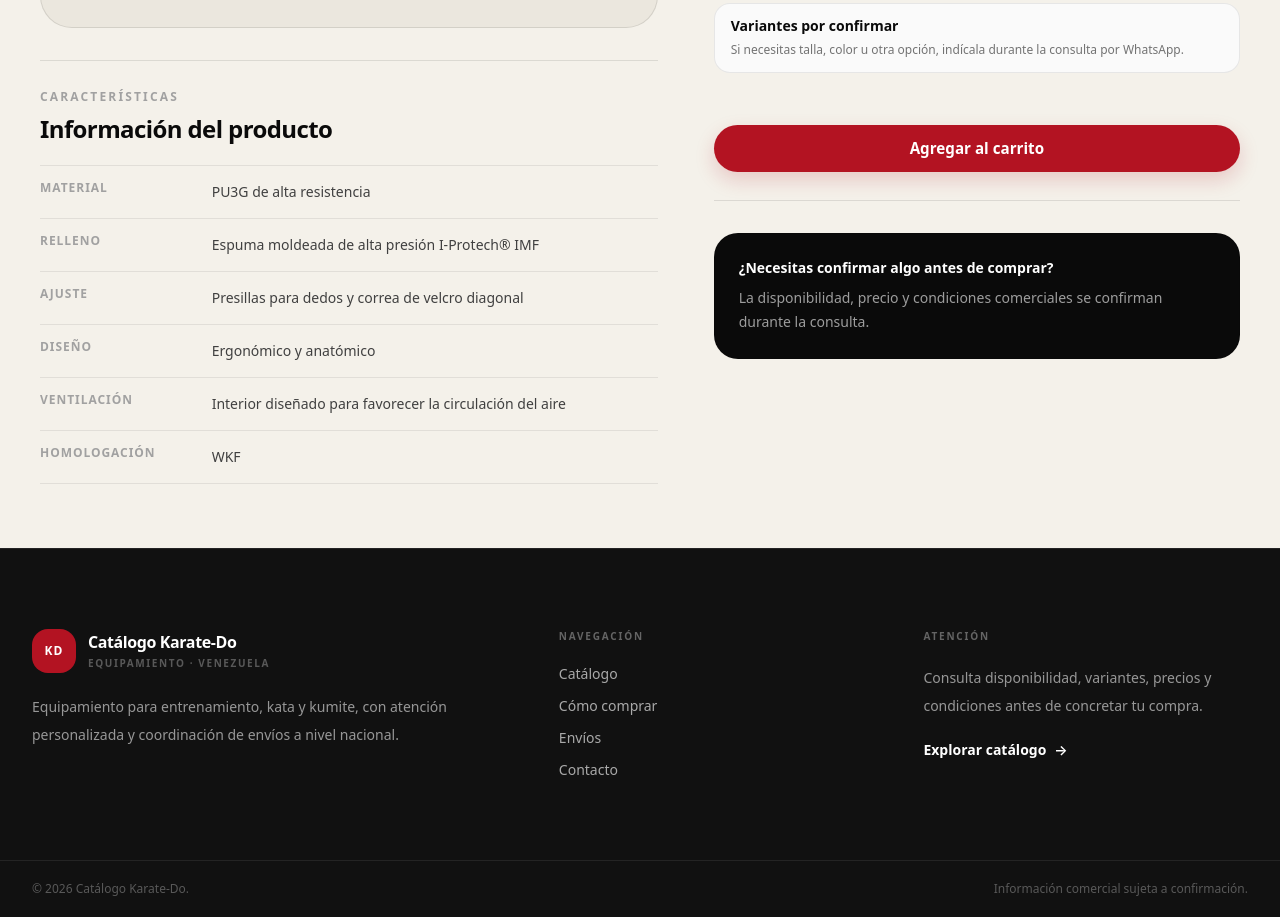
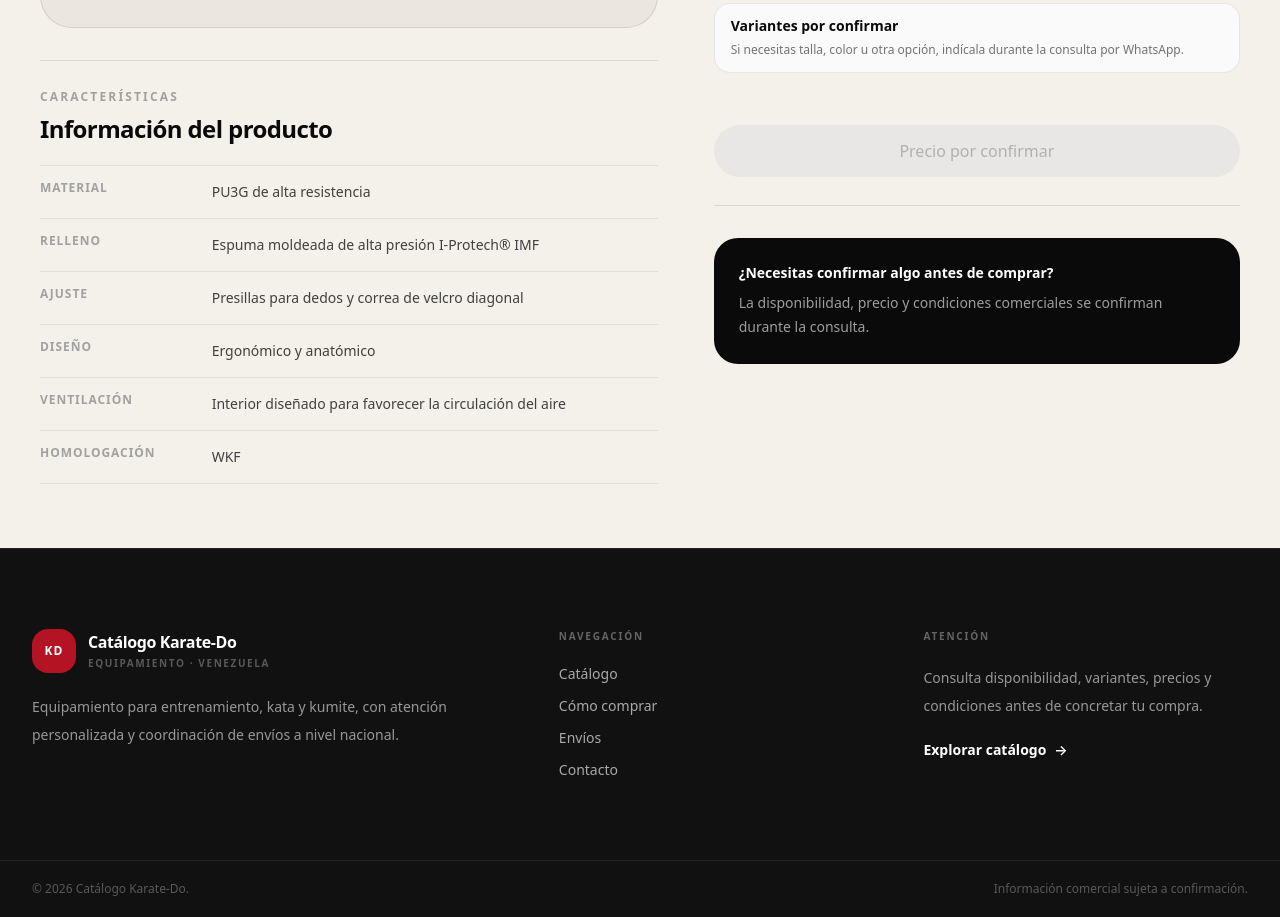
Before and after one commit to maorusohh/catalogo-karate, a Next.js app: page /producto/adidas-661-22-20 in a window 1280 px wide. Shown: the part 783-1700 px from the top of the page. Built offline with nearby package versions, Linux system fonts and the light colour scheme.

Commit message:
feat: require resolved product price before cart addition

```diff
--- a/src/components/product/add-to-cart-button.tsx
+++ b/src/components/product/add-to-cart-button.tsx
@@ -12,6 +12,7 @@ type AddToCartButtonProps = {
   brandName: string;
   variant: ProductVariant | undefined;
   requiresVariant: boolean;
+  priceReady: boolean;
   paymentLabel?: string;
 };
 
@@ -22,12 +23,14 @@ export function AddToCartButton({
   brandName,
   variant,
   requiresVariant,
+  priceReady,
   paymentLabel,
 }: AddToCartButtonProps) {
   const { items, addItem, openCart } = useCart();
 
   const variantId = variant?.id ?? DEFAULT_VARIANT_ID;
-  const isDisabled = requiresVariant && (!variant || !variant.available);
+  const variantMissing = requiresVariant && (!variant || !variant.available);
+  const isDisabled = variantMissing || !priceReady;
 
   const matchingItem = items.find(
     (item) => item.productId === productId && item.variantId === variantId,
@@ -70,13 +73,15 @@ export function AddToCartButton({
 
   return (
     <button type="button" disabled={isDisabled} onClick={handleAddToCart} className={buttonClasses}>
-      {isDisabled
+      {variantMissing
         ? "Selecciona una variante"
-        : alreadyInCart
-          ? "Ver en el carrito"
-          : matchingItem
-            ? "Actualizar selección"
-            : "Agregar al carrito"}
+        : !priceReady
+          ? "Precio por confirmar"
+          : alreadyInCart
+            ? "Ver en el carrito"
+            : matchingItem
+              ? "Actualizar selección"
+              : "Agregar al carrito"}
     </button>
   );
 }
```
